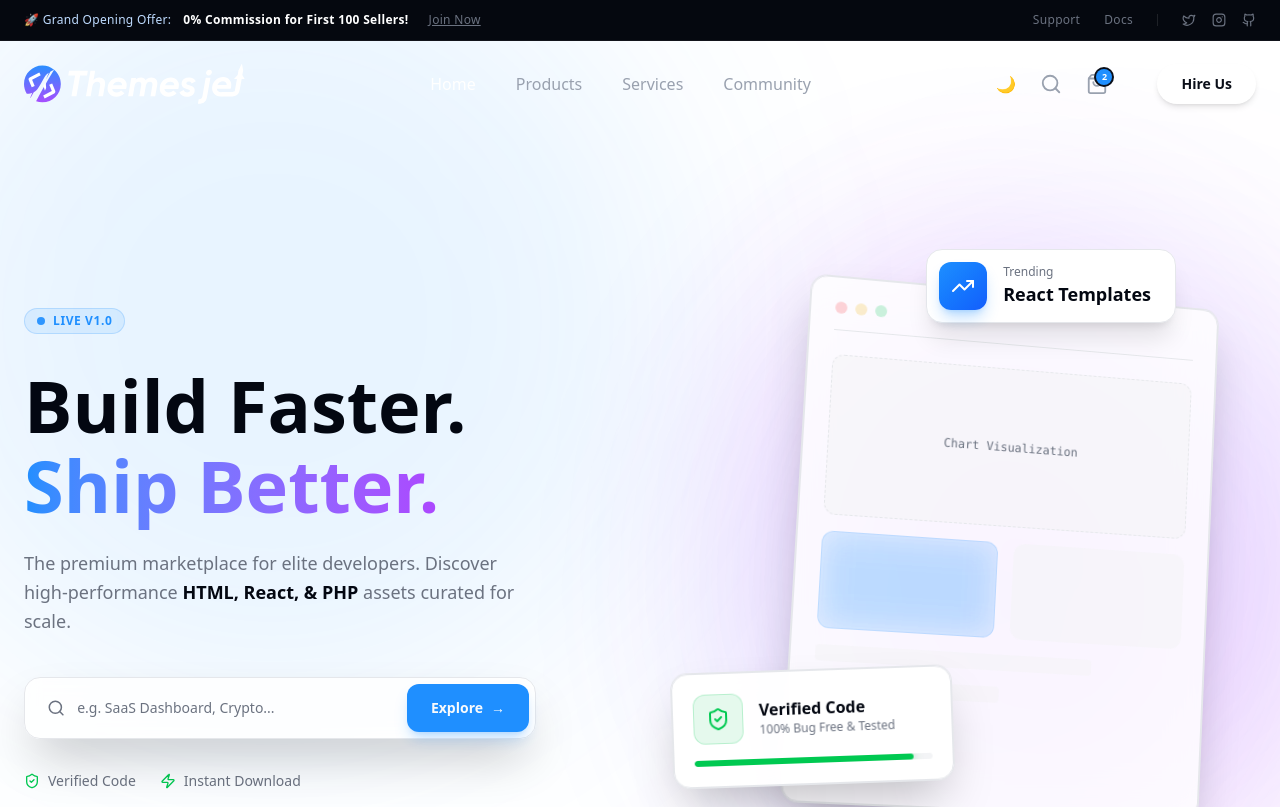
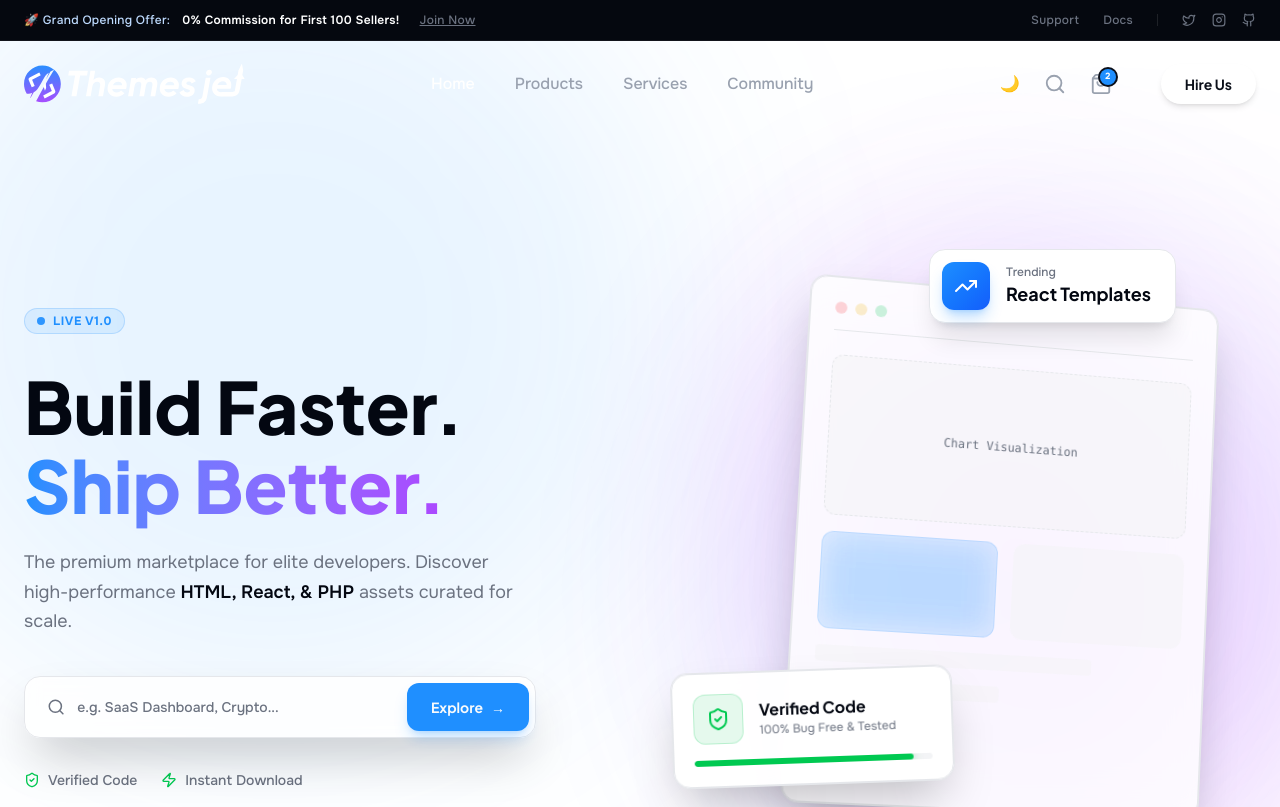
Before and after one commit to imtiaz-cnits/themesjet, a Next.js app: page / in a window 1280 px wide. Shown: the top 807 px of the page. Built offline with nearby package versions, Linux system fonts and the light colour scheme.

Commit message:
vercel font issue fixing

```diff
--- a/app/globals.css
+++ b/app/globals.css
@@ -1,13 +1,12 @@
 @import "tailwindcss";
 
 @theme {
-    /* This connects the class 'font-heading' to the variable --font-primary */
-    --font-heading: var(--font-primary);
+    /* 1. LINK FONTS HERE */
+    /* This tells Tailwind: "When I use font-heading, use the --font-primary variable" */
+    --font-heading: var(--font-primary), ui-sans-serif, system-ui, sans-serif;
+    --font-body: var(--font-secondary), ui-sans-serif, system-ui, sans-serif;
 
-    /* This connects the class 'font-body' to the variable --font-secondary */
-    --font-body: var(--font-secondary);
-
-    /* Colors */
+    /* 2. LINK COLORS HERE */
     --color-border: var(--border);
     --color-input: var(--input);
     --color-ring: var(--ring);
@@ -40,65 +39,51 @@
     --radius-sm: calc(var(--radius) - 4px);
 }
 
+/* 3. DEFINE VARIABLES */
 :root {
-    /* HSL Colors */
     --background: hsl(0 0% 100%);
     --foreground: hsl(224 71% 4%);
-
     --card: hsl(0 0% 100%);
     --card-foreground: hsl(224 71% 4%);
-
     --popover: hsl(0 0% 100%);
     --popover-foreground: hsl(224 71% 4%);
-
-    /* Neon Blue #1E90FF converted to HSL */
     --primary: hsl(210 100% 56%);
     --primary-foreground: hsl(210 40% 98%);
-
     --secondary: hsl(220 14% 96%);
     --secondary-foreground: hsl(220.9 39.3% 11%);
-
     --muted: hsl(220 14% 96%);
     --muted-foreground: hsl(220 8.9% 46.1%);
-
     --accent: hsl(220 14% 96%);
     --accent-foreground: hsl(220.9 39.3% 11%);
-
     --destructive: hsl(0 84.2% 60.2%);
     --destructive-foreground: hsl(210 40% 98%);
-
     --border: hsl(220 13% 91%);
     --input: hsl(220 13% 91%);
     --ring: hsl(224 71% 4%);
+    --radius: 0.75rem;
 
-    --radius: 0.75rem;
+    /* DEFAULT FONT SETTINGS (Optional fallback) */
+    --font-primary: "Plus Jakarta Sans", sans-serif;
+    --font-secondary: "Onest", sans-serif;
 }
 
 .dark {
     --background: hsl(224 71% 7%);
     --foreground: hsl(210 40% 98%);
-
     --card: hsl(224 71% 10%);
     --card-foreground: hsl(210 40% 98%);
-
     --popover: hsl(224 71% 7%);
     --popover-foreground: hsl(210 40% 98%);
-
     --primary: hsl(210 100% 56%);
     --primary-foreground: hsl(210 40% 98%);
-
     --secondary: hsl(215 28% 17%);
     --secondary-foreground: hsl(210 40% 98%);
-
     --muted: hsl(215 28% 17%);
     --muted-foreground: hsl(215 20% 65%);
-
     --accent: hsl(215 28% 17%);
     --accent-foreground: hsl(210 40% 98%);
-
     --destructive: hsl(0 62.8% 30.6%);
     --destructive-foreground: hsl(210 40% 98%);
-
     --border: hsl(215 28% 17%);
     --input: hsl(215 28% 17%);
     --ring: hsl(210 100% 56%);
@@ -109,6 +94,9 @@
         @apply border-border;
     }
     body {
-        @apply bg-background text-foreground;
+        @apply bg-background text-foreground font-body;
+    }
+    h1, h2, h3, h4, h5, h6 {
+        @apply font-heading;
     }
 }
--- a/app/layout.tsx
+++ b/app/layout.tsx
@@ -1,18 +1,20 @@
+// src/app/layout.tsx
 import type { Metadata } from "next";
+// 1. Import BOTH fonts from Google
 import { Plus_Jakarta_Sans, Onest } from "next/font/google";
 import "./globals.css";
 import { ThemeProvider } from "@/components/theme-provider";
 
+// 2. Configure Primary Font (Headings)
 const jakarta = Plus_Jakarta_Sans({
     subsets: ["latin"],
-    weight: ["400", "500", "600", "700", "800"],
-    variable: "--font-primary",
+    variable: "--font-primary", // Matches your Tailwind config
     display: "swap",
 });
 
+// 3. Configure Secondary Font (Body)
 const onest = Onest({
     subsets: ["latin"],
-    weight: ["300", "400", "500", "600"],
     variable: "--font-secondary",
     display: "swap",
 });
@@ -33,10 +35,10 @@ export default function RootLayout({
             className={`
           ${jakarta.variable}
           ${onest.variable}
-          antialiased
+          font-secondary
           bg-background
           text-foreground
-          font-body
+          antialiased
         `}
         >
         <ThemeProvider
```
